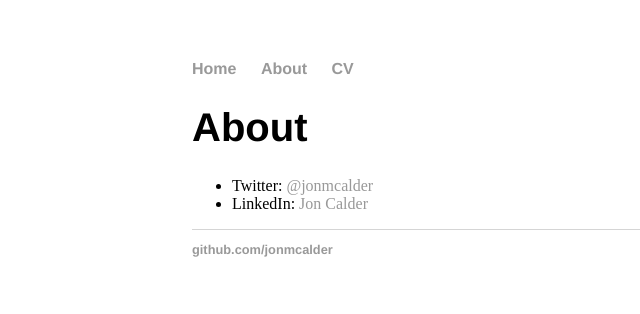
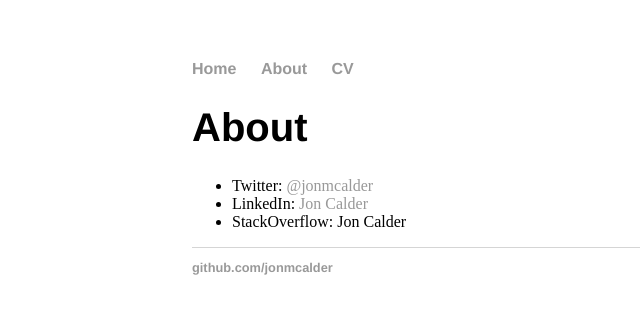
Before and after one commit to jonmcalder/jonmcalder.github.io, a Jekyll site: the page built from about/index.html, in a window 1280 px wide. Shown: the top 314 px of the page, without its empty margins (0-640 px from the left). Built offline with Jekyll 4.4.1, drawn with Linux system fonts in a browser that asks for light colours.

Commit message:
Update index.html
Add StackOverflow link on About page

```diff
--- a/about/index.html
+++ b/about/index.html
@@ -10,5 +10,6 @@ title: About Jon Calder
 			<ul class="contacts">
 				<li>Twitter: <a href="https://twitter.com/jonmcalder">@jonmcalder</a></li>
 				<li>LinkedIn: <a href="https://www.linkedin.com/in/jonmatthewcalder">Jon Calder</a></li>
+				<li>StackOverflow: <href="http://stackoverflow.com/users/1303397/jon-calder">Jon Calder</a></li>
 				</ul>
 		</div>
```
